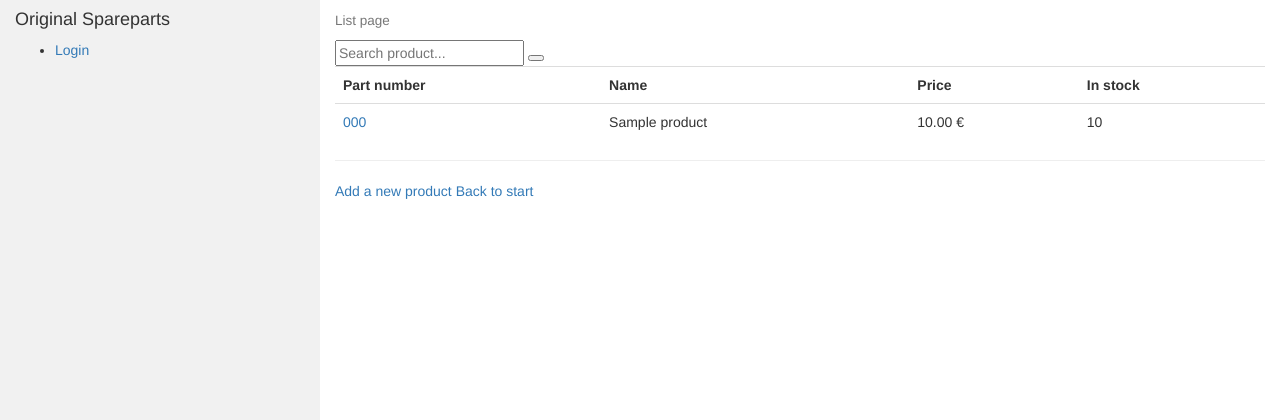
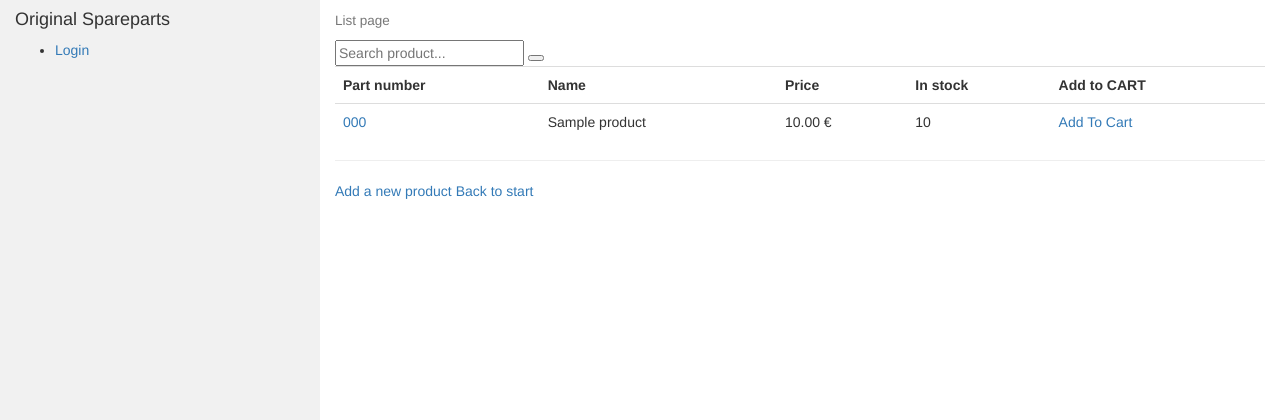
Before and after one commit to andreoja/SDA_Final_OnlineStore, a Django app: page /pages/list/ in a window 1280 px wide. Shown: the top 420 px of the page. Run offline with Django 3.2, Linux system fonts and the light colour scheme; tables that the repository leaves empty hold one stand-in row (values such as "Sample post"); some libraries are stand-ins or nearby versions.

Commit message:
ADD button and adding to cart Can't get it running

```diff
--- a/webshop/pages/urls.py
+++ b/webshop/pages/urls.py
@@ -1,4 +1,5 @@
 from django.urls import path
+from . import views
 from django.conf.urls import url
 from django.contrib import admin
 from pages.views import ProductListView, CreateProductView, UpdateProductView
@@ -6,6 +7,7 @@
 
 
 urlpatterns = [
+    path('cart/add/<int:id>/', views.cart_add, name='cart_add'),
     path('list/', ProductListView.as_view(), name='list'),
     path('create/', CreateProductView.as_view(), name='create'),
     path('contact/', ContactView.as_view(), name='contact'),
--- a/webshop/pages/views.py
+++ b/webshop/pages/views.py
@@ -1,5 +1,5 @@
 from django.http import HttpResponse
-from django.shortcuts import render
+from django.shortcuts import render, redirect
 from django.views.generic import TemplateView, ListView, CreateView, UpdateView, DeleteView, DetailView, FormView
 from pages.models import Product, Cart, CartItem
 from pages.forms import ContactForm
@@ -11,6 +11,11 @@ from rest_framework import viewsets
 from pages.serializers import ProductSerializer
 
 
+def cart_add(request, id):
+    cart = Cart(request)
+    product = Product.objects.get(id=id)
+    cart.add(product=product)
+    return redirect('cart.html')
 
 class ProductListView(ListView):
     model = Product
@@ -38,6 +43,8 @@ class ProductListView(ListView):
 
         return context
 
+
+
 class CartView(LoginRequiredMixin, ListView):
     model = CartItem
     template_name = 'cart.html'
@@ -45,8 +52,12 @@ class CartView(LoginRequiredMixin, ListView):
 
     def get_queryset(self):
         user = self.request.user
-        cart = Cart.objects.filter(user=user).filter(active=True)
-        self.cartitems = cart.cartitems.all()
+        cart = Cart.objects.filter(user=user).filter(active=True).first()
+
+        if cart == None:
+            self.cartitems = []
+        else:
+            self.cartitems = cart.cartitems.all()
 
         return self.cartitems
 
@@ -54,6 +65,9 @@ class CartView(LoginRequiredMixin, ListView):
         context = super(CartView, self).get_context_data(**kwargs)
 
         total = 0
+
+        if len(self.cartitems) == 0:
+            context['no_products'] = True
 
         for ci in self.cartitems:
             total += ci.quantity * ci.product.price
--- a/webshop/templates/cart.html
+++ b/webshop/templates/cart.html
@@ -13,13 +13,15 @@ Shopping cart
         <th>Part number</th>
         <th>Name</th>
         <th>Price</th>
+        <th>Remove item</th>
     </tr>
 
-    {% for product in products %}
+    {% for cartitem in cartitems %}
     <tr>
         <td>{{ product.part_number }}</td>
         <td>{{ product.product_name_EE }}</td>
         <td>{{ product.price }} €</td>
+        <td>.....</td>
     </tr>
     {% endfor %}
 </table>
--- a/webshop/templates/list.html
+++ b/webshop/templates/list.html
@@ -25,6 +25,7 @@ List page
         <th>Name</th>
         <th>Price</th>
         <th>In stock</th>
+        <th>Add to CART</th>
     </tr>
 
     {% for product in products %}
@@ -33,6 +34,7 @@ List page
         <td>{{ product.product_name_EE }}</td>
         <td>{{ product.price | default_if_none:"--"}} €</td>
         <td>{{ product.quantity }}</td>
+        <td><a href="{% url 'cart_add' product.id %}">Add To Cart</a></td>
     </tr>
     {% endfor %}
 </table>
--- a/webshop/webshop/settings.py
+++ b/webshop/webshop/settings.py
@@ -41,6 +41,11 @@ INSTALLED_APPS = [
     'rest_framework',
 
 ]
+
+# Add below line to settings context_processor::
+#     'cart.context_processor.cart_total_amount'
+
+CART_SESSION_ID = 'cart'
 
 MIDDLEWARE = [
     'django.middleware.security.SecurityMiddleware',
```
